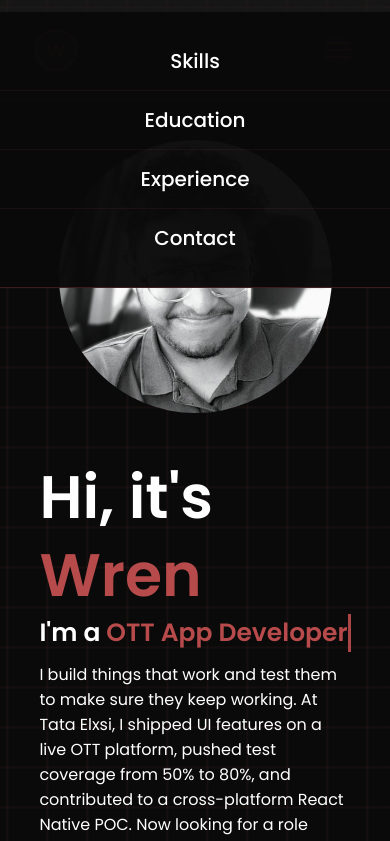
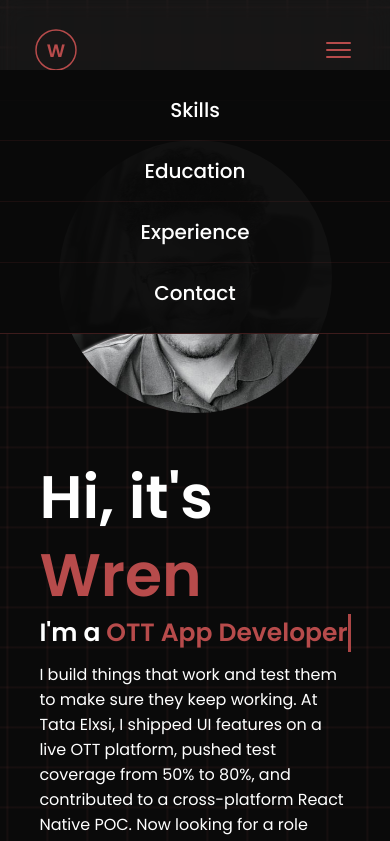
Before and after one commit to WrenOswin/wrenoswin.github.io, a plain HTML site: page index.html in a window 390 px wide. Both pictures are taken after a click on the button 338 px from the left and 50 px from the top of the page. Shown: the top 841 px of the page. Drawn offline with nearby package versions, Linux system fonts and the light colour scheme.

Commit message:
Updated style.css

```diff
--- a/style/style.css
+++ b/style/style.css
@@ -140,19 +140,19 @@ nav a.active{
 @media(max-width: 995px) {
     nav {
         position: fixed;
-        top: 12%;
+        top: 70px;
         left: 0;
         width: 100%;
         display: none;
         flex-direction: column;
         align-items: center;
-        gap: 0;
         background: rgba(10, 10, 10, 0.97);
         backdrop-filter: blur(12px);
         -webkit-backdrop-filter: blur(12px);
         border-bottom: 1px solid rgba(183, 75, 75, 0.3);
-        padding: 2rem 0;
+        padding: 1rem 0;
         z-index: 99;
+        margin-left: 0;
     }
 
     nav.active {
@@ -163,10 +163,13 @@ nav a.active{
         display: block;
         font-size: 2rem;
         margin: 0;
-        padding: 1.4rem 0;
+        padding: 1.5rem 0;
         width: 100%;
         text-align: center;
         border-bottom: 1px solid rgba(183, 75, 75, 0.1);
+        border-left: none;
+        border-right: none;
+        border-top: none;
     }
 
     nav a:last-child {
@@ -177,9 +180,13 @@ nav a.active{
     nav a.active {
         background: rgba(183, 75, 75, 0.08);
         color: #b74b4b;
+        border-radius: 0;
+        padding: 1.5rem 0;
         border-bottom: 1px solid rgba(183, 75, 75, 0.1);
-        border-radius: 0;
-        padding: 1.4rem 0;
+    }
+
+    .hamburger {
+        display: flex;
     }
 }
 
```
